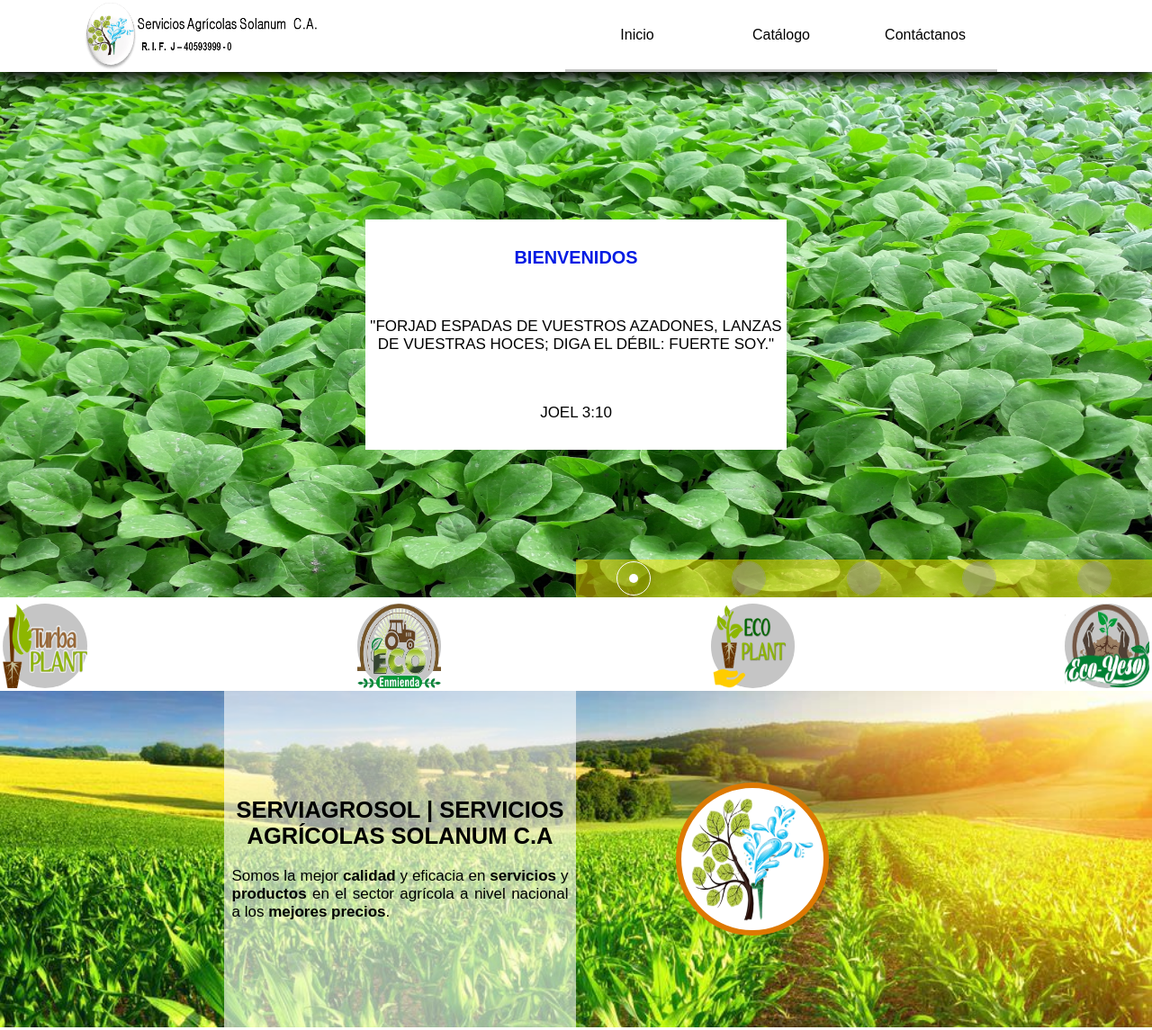
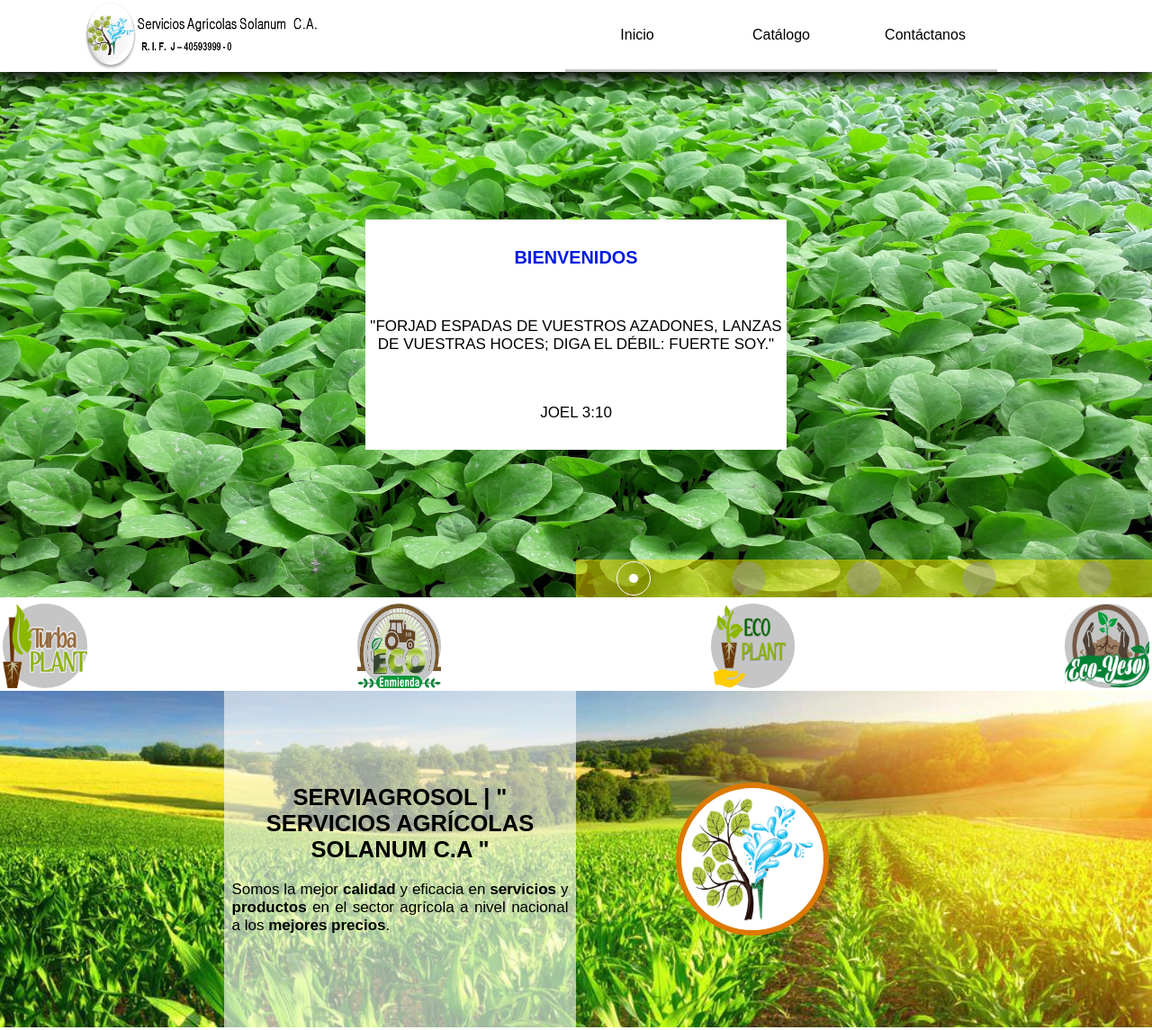
Before and after one commit to Jhontex/webtesting, a plain HTML site: page index.html in a window 1280 px wide. Shown: the top 1145 px of the page at 90% size. Drawn offline with Linux system fonts and the light colour scheme.

Commit message:
Update index.html

```diff
--- a/index.html
+++ b/index.html
@@ -172,7 +172,7 @@
 			<main>
 				<section style="background-image: url(Estilo/Imagenes/Slider/2.jpg);background-size: cover;background-repeat: no-repeat;">
 					<div class="Informacion">
-						<h1> SERVIAGROSOL | SERVICIOS AGRÍCOLAS SOLANUM C.A</h1>
+						<h1> SERVIAGROSOL | " SERVICIOS AGRÍCOLAS SOLANUM C.A " </h1>
 							<br/>
 						<p>
 							Somos la mejor <strong>calidad</strong> y eficacia en <strong>servicios</strong> y                       <strong>productos</strong> en el sector agrícola a nivel nacional a los <strong>mejores precios</strong>.
```
